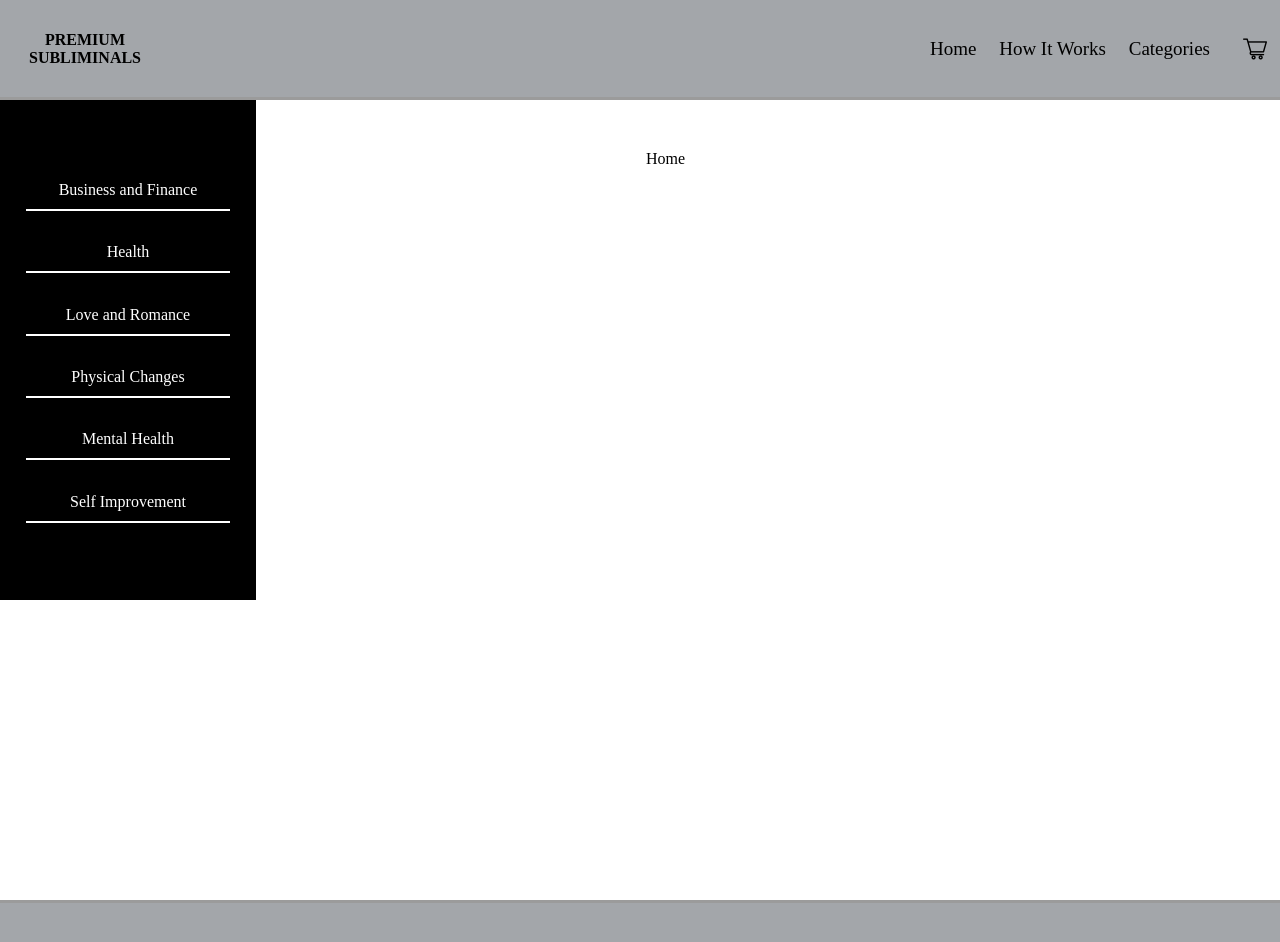
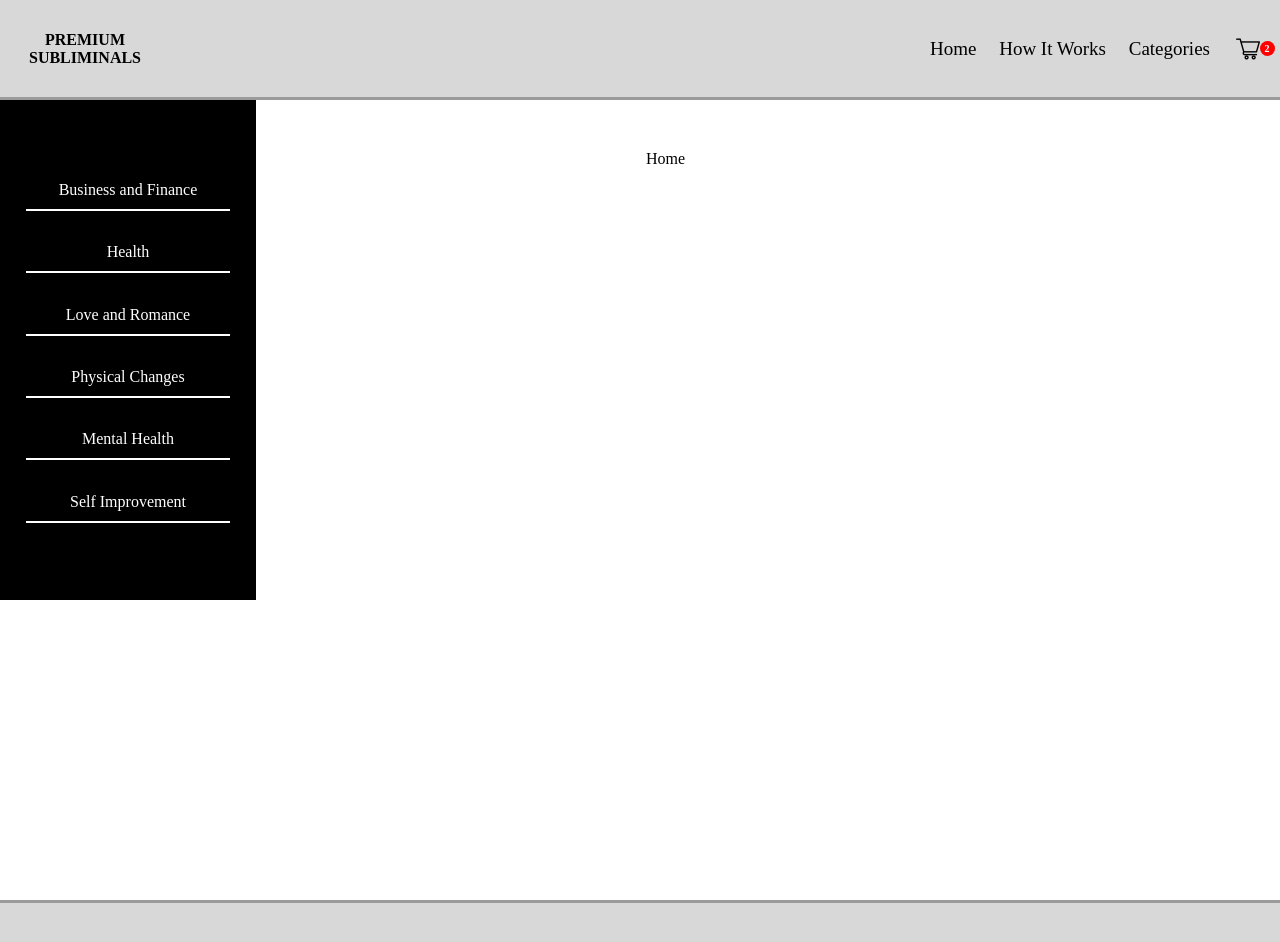
Before and after one commit to lavell119/subliminal-site-react, a React (Create React App) app in the folder subliminal-site-react/: page / in a window 1280 px wide. Shown: the top 942 px of the page. Built offline with nearby package versions, Linux system fonts and the light colour scheme.

Commit message:
added cart circle to cart icon

```diff
--- a/subliminal-site-react/src/App.css
+++ b/subliminal-site-react/src/App.css
@@ -7,7 +7,7 @@
 .header {
   width: 100%;
   height: 100px;
-  background: rgb(163, 166, 170);
+  background: rgb(216, 216, 216);
   border-bottom: 3px solid rgb(155, 155, 155);
   display: flex;
   justify-content: space-between;
@@ -64,9 +64,8 @@
 .footer {
   width: 100%;
   height: 60px;
-  background: rgb(163, 166, 170);
+  background: rgb(216, 216, 216);
   border-top: 3px solid rgb(155, 155, 155);
-
 }
 
 .sidebar_links {
@@ -184,3 +183,16 @@ a {
     align-items: center;
     justify-content: center;
   }
+
+  .cart_circle {
+    background: red;
+    height: 15px;
+    width: 15px;
+    display: flex;
+    align-items: center;
+    justify-content: center;
+    border-radius: 100px;
+    color: white;
+    font-size: 10px;
+    font-weight: bold;
+  }
--- a/subliminal-site-react/src/App.js
+++ b/subliminal-site-react/src/App.js
@@ -21,6 +21,7 @@ function App() {
         </nav>
         <div className='cart_icon'>
           <img src="/images/shopping-cart.png"></img>
+          <div className="cart_circle">2</div>
         </div>
         </div>
 
```
